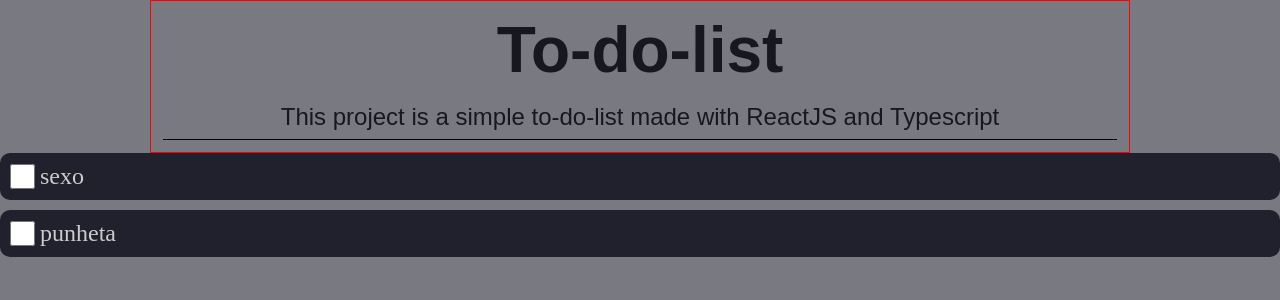
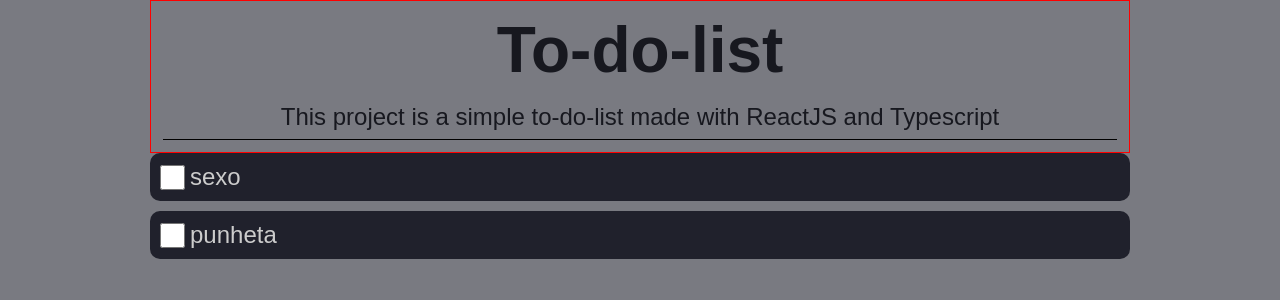
Before and after one commit to beceluiz/cep-search, a React (Create React App) app: page / in a window 1280 px wide. Shown: the top 300 px of the page. Built offline with nearby package versions, Linux system fonts and the light colour scheme.

Commit message:
adding risked effect

```diff
--- a/src/components/ListItem/styles.ts
+++ b/src/components/ListItem/styles.ts
@@ -1,12 +1,21 @@
 import styled from "styled-components";
 
-export const ListItemContainer = styled.div`
+type ListContainerProps = {
+  done: boolean;
+};
+
+export const ListItemContainer = styled.div(
+  ({ done }: ListContainerProps) =>
+    `
+    margin: 0 auto;
     display: flex;
     background: #20212c;
     padding: 0.625rem;
     border-radius: 0.625rem;
     margin-bottom: 0.625rem;
     align-items: center;
+    max-width:980px;
+
 
     input {
       width: 1.5625rem;
@@ -16,5 +25,7 @@ export const ListItemContainer = styled.div`
 
     label {
       color: #ccc;
-  }
-`;
+      text-decoration: ${done ? "line-through" : "initial"};
+      font-family: sans-serif;
+    }`
+);
```
Lines whose indentation alone changed are shown as unchanged.
